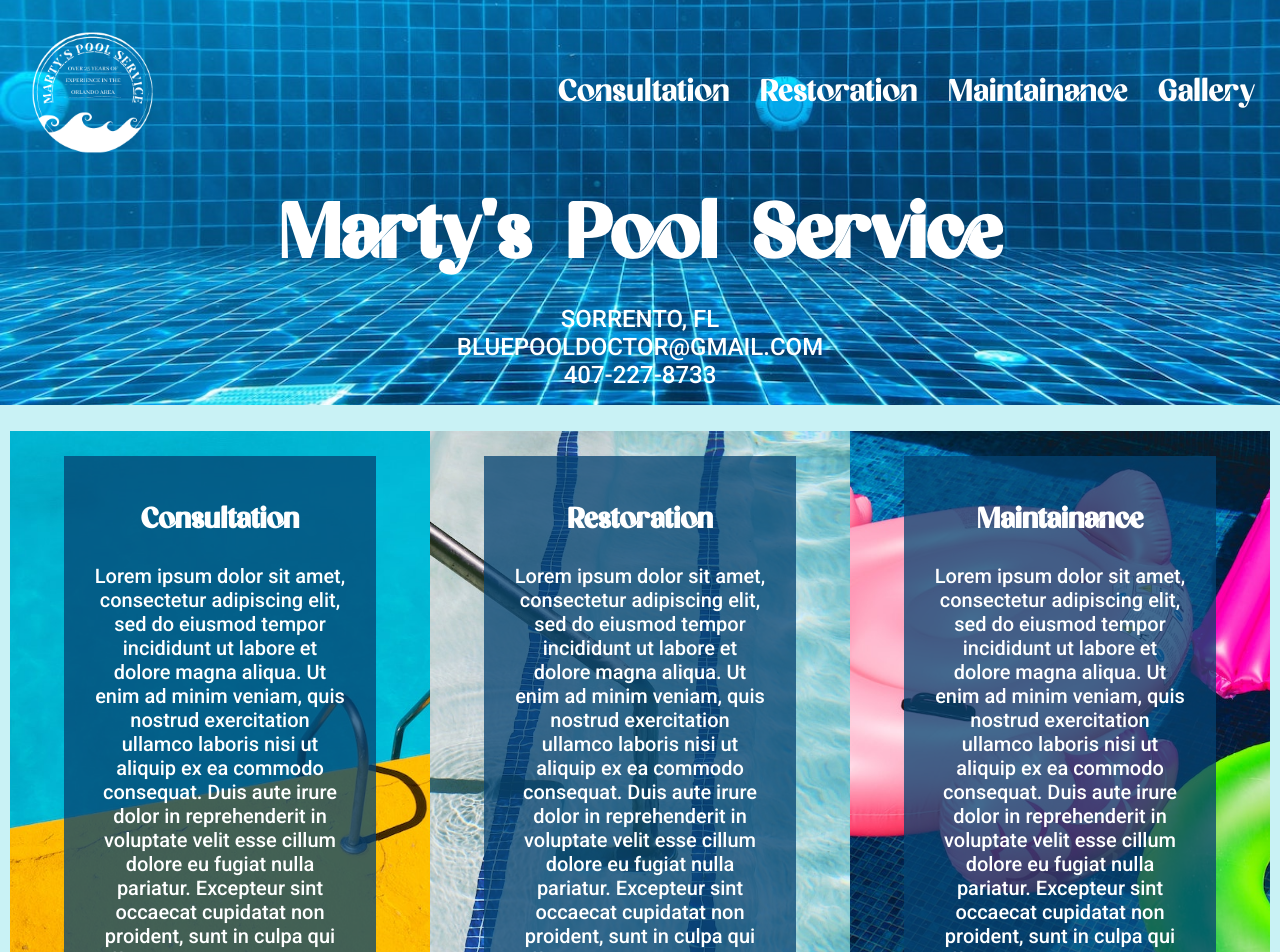
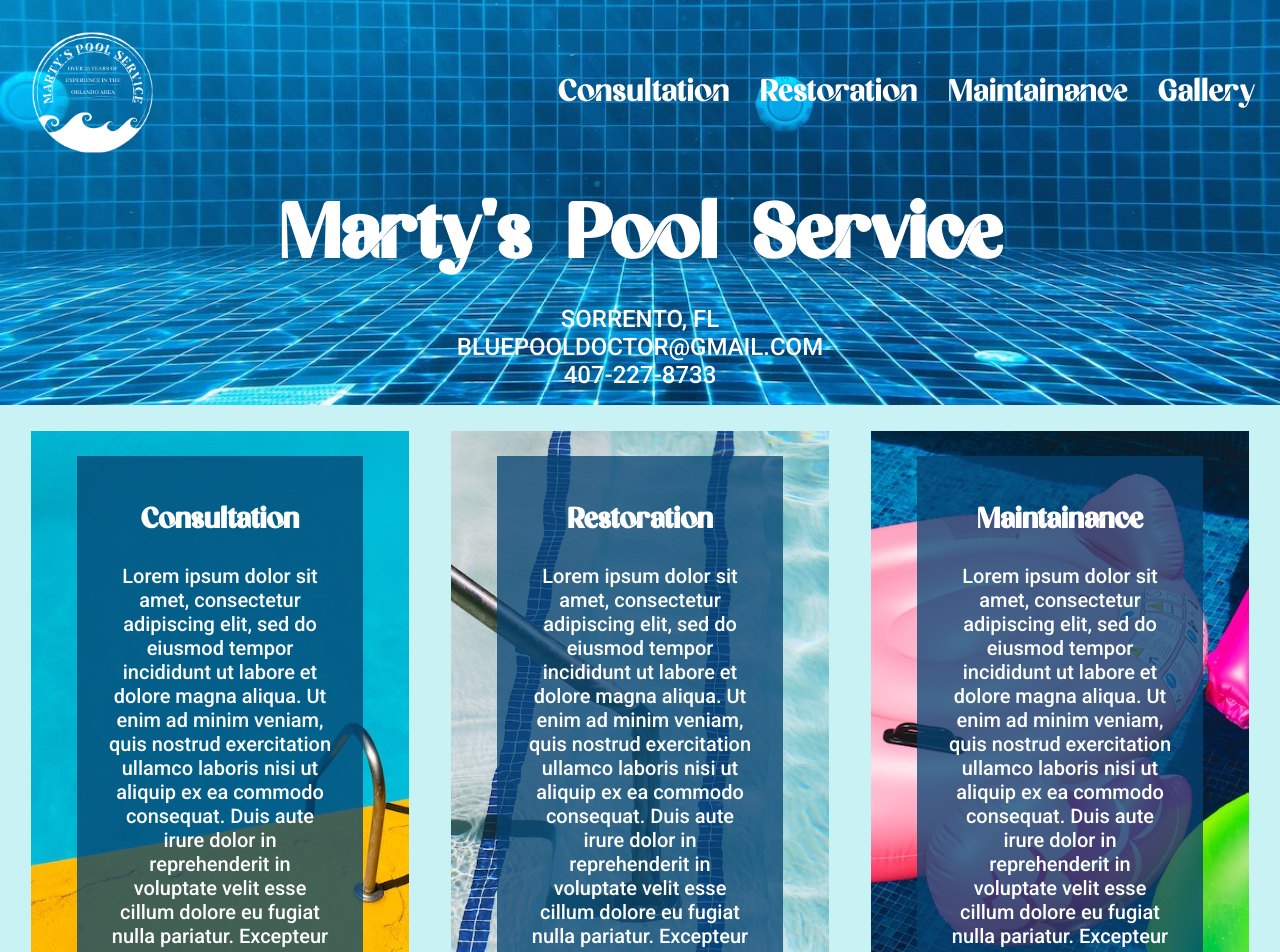
Before and after one commit to GarrettAnderson/blue_pool_doc, a React (Create React App) app: page / in a window 1280 px wide. Shown: the top 952 px of the page. Built offline with nearby package versions, Linux system fonts and the light colour scheme.

Commit message:
working on the styling of the larger viewports making the services section a grid

```diff
--- a/src/App.css
+++ b/src/App.css
@@ -182,7 +182,8 @@ footer p {
 }
 @media (min-width: 768px) {
   .Services ul {
-    flex-direction: row;
+    display: grid;
+    grid-template-columns: 1fr 1fr;
   }
 }
 @media (min-width: 992px) {
@@ -194,15 +195,21 @@ footer p {
     padding-right: 10px;
   }
 
+  /* .Services ul {
+    display: grid;
+    grid-template-columns: 1fr 1fr;
+  } */
+
   .Hamburger-wrapper {
     display: none !important;
   }
 }
 
 @media (min-width: 1200px) {
-  /* .Services ul {
-    flex-direction: row;
-  } */
+  .Services ul {
+    display: grid;
+    grid-template-columns: 1fr 1fr 1fr;
+  }
 
   .Photos {
     -moz-column-count: 1;
```
